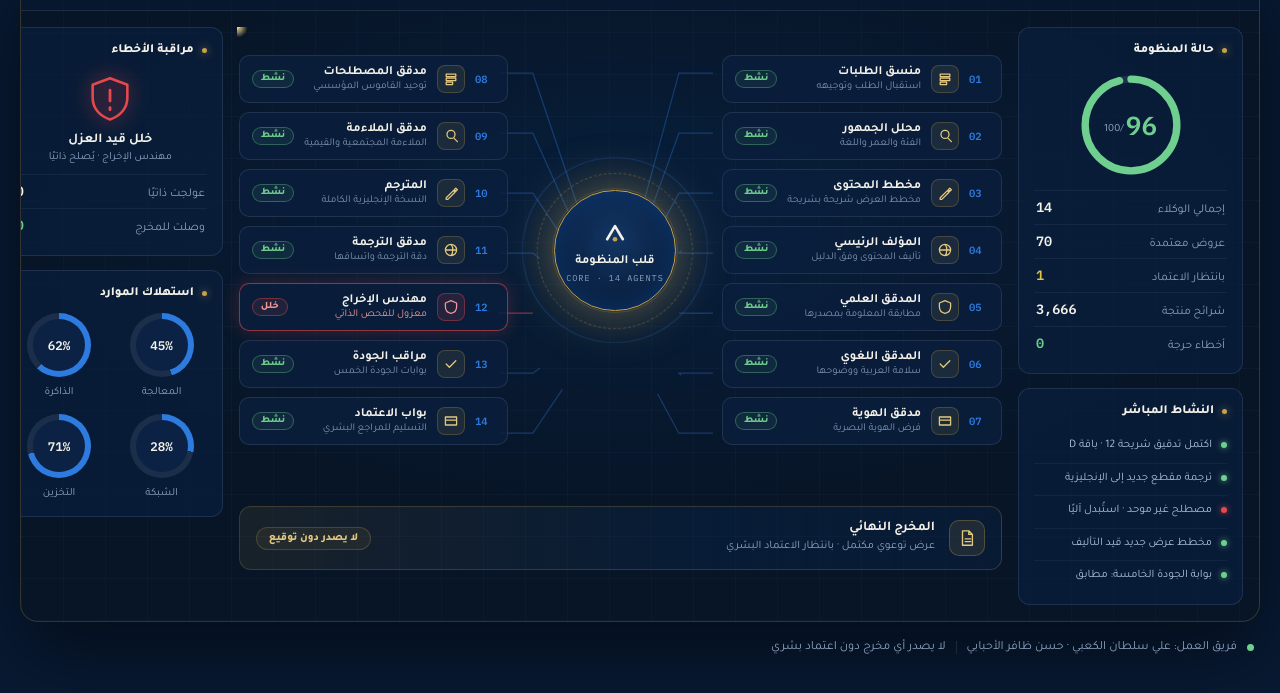
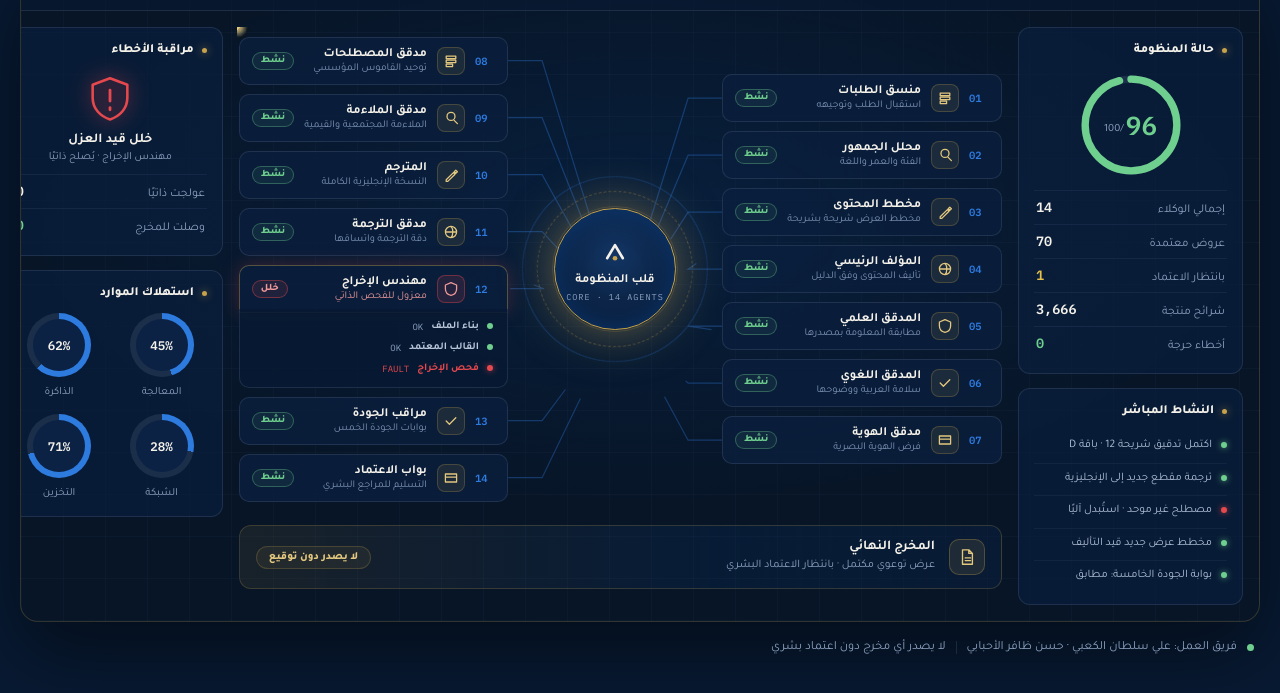
Before and after one commit to alialkaabi-ai/adcda-build-service, a website: page dash2.html in a window 1280 px wide. Shown: the part 187-880 px from the top of the page. Drawn offline with Linux system fonts and the light colour scheme.

Commit message:
dash2: expandable agent cards with sub-node fault localization

```diff
--- a/dash2.html
+++ b/dash2.html
@@ -101,6 +101,17 @@
 .cc-traces .pu{fill:#E3C87F;filter:drop-shadow(0 0 4px rgba(227,200,127,.9))}
 .cc-traces .pu.bad{fill:#E5484D;filter:drop-shadow(0 0 4px rgba(229,72,77,.9))}
 .cc-col{display:grid;gap:9px;position:relative;z-index:2}
+.cc-item .cc-sub{display:none;background:rgba(8,26,51,.9);border:1px solid var(--hair);border-top:none;border-radius:0 0 10px 10px;padding:7px 12px 8px;margin-top:-4px}
+.cc-item.open .cc-sub{display:block}
+.cc-item.open .cc-card{border-radius:10px 10px 0 0;border-color:rgba(199,162,75,.4)}
+.cc-sub .nd{display:flex;align-items:center;gap:8px;font-size:10.5px;color:var(--dim);padding:4px 2px}
+.cc-sub .nd b{font-weight:600;color:#B9C6DA}
+.cc-sub .nd .d{width:6px;height:6px;border-radius:50%;background:#6FCF8E;flex:none}
+.cc-sub .nd.bad .d{background:#E5484D;box-shadow:0 0 6px rgba(229,72,77,.7)}
+.cc-sub .nd.bad b{color:#E5484D}
+.cc-sub .nd .ms{margin-inline-start:auto;font-size:9px;color:var(--dim)}
+.cc-sub .nd.bad .ms{color:#E5484D}
+.cc-card{cursor:pointer}
 .cc-card{display:flex;align-items:center;gap:10px;background:rgba(10,31,61,.82);border:1px solid var(--hair);
   border-radius:10px;padding:9px 12px;transition:border-color .3s,box-shadow .3s,transform .3s}
 .cc-card:hover{border-color:var(--line);transform:translateY(-2px)}
@@ -592,13 +603,41 @@
 setInterval(function () { var c = document.getElementById("clock"); if (c) c.textContent = new Date().toLocaleTimeString("en-GB"); }, 1000);
 
 /* ── غرفة العمليات: البطاقات + المسارات + الخلل ── */
+var NODES = [
+  ["استلام الطلب","التحقق من الاكتمال","التوجيه للوكيل التالي"],
+  ["تحديد الفئة","تحديد العمر واللغة","ضبط مستوى المحتوى"],
+  ["بناء الهيكل","توزيع الشرائح","اعتماد المخطط"],
+  ["التأليف وفق الدليل","إسناد المصادر","تسليم المسودة"],
+  ["مطابقة المصدر","فحص الأرقام","تقرير الدقة"],
+  ["القواعد والإملاء","وضوح الصياغة","التوحيد الأسلوبي"],
+  ["الألوان والخطوط","الشعار والعناصر","مطابقة القالب"],
+  ["القاموس المؤسسي","توحيد المصطلح","فحص الممنوعات"],
+  ["الملاءمة المجتمعية","الملاءمة القيمية","فحص الحساسيات"],
+  ["الترجمة الأمينة","حفظ الأرقام","قائمة DNT"],
+  ["تطابق 1:1","لا عربي متبقٍ","اتساق المصطلح"],
+  ["بناء الملف","القالب المعتمد","فحص الإخراج"],
+  ["البوابات الخمس","الدرجة الموزونة","قرار العبور"],
+  ["الحزمة النهائية","التسليم للمحكّم","انتظار التوقيع"]
+];
 function agentCard(a, i, side) {
-  return '<div class="cc-card" data-side="' + side + '" data-i="' + i + '"><span class="num mono">' + String(i + 1).padStart(2, "0") + '</span>' +
+  var subs = NODES[i].map(function (n, k) {
+    return '<div class="nd" data-k="' + k + '"><span class="d"></span><b>' + n + '</b><span class="ms mono">OK</span></div>';
+  }).join("");
+  return '<div class="cc-item" data-i="' + i + '"><div class="cc-card" data-side="' + side + '" data-i="' + i + '"><span class="num mono">' + String(i + 1).padStart(2, "0") + '</span>' +
     '<span class="ic"><svg viewBox="0 0 20 20" width="16" height="16"><path d="' + GLYPHS[i % GLYPHS.length] + '" fill="none" stroke="currentColor" stroke-width="1.6" stroke-linecap="round" stroke-linejoin="round"/></svg></span>' +
-    '<span class="tx"><b>' + a[0] + '</b><i>' + a[1] + '</i></span><span class="st">نشط</span></div>';
+    '<span class="tx"><b>' + a[0] + '</b><i>' + a[1] + '</i></span><span class="st">نشط</span></div><div class="cc-sub">' + subs + '</div></div>';
 }
 document.getElementById("colR").innerHTML = AGENTS.slice(0, 7).map(function (a, i) { return agentCard(a, i, "r"); }).join("");
 document.getElementById("colL").innerHTML = AGENTS.slice(7).map(function (a, i) { return agentCard(a, i + 7, "l"); }).join("");
+document.querySelectorAll("#board .cc-card").forEach(function (c) {
+  c.addEventListener("click", function () {
+    var it = c.parentNode;
+    var was = it.classList.contains("open");
+    document.querySelectorAll("#board .cc-item.open").forEach(function (o) { o.classList.remove("open"); });
+    if (!was) it.classList.add("open");
+    setTimeout(function () { if (typeof drawTraces === "function") drawTraces(); }, 60);
+  });
+});
 
 function drawTraces() {
   var board = document.getElementById("board"), svg = document.getElementById("traces");
@@ -634,6 +673,11 @@
   c.classList.add("bad");
   c.querySelector(".st").textContent = "خلل";
   c.querySelector(".tx i").textContent = "معزول للفحص الذاتي";
+  var nds = c.parentNode.querySelectorAll(".cc-sub .nd");
+  var bk = Math.floor(Math.random() * nds.length);
+  if (nds[bk]) { nds[bk].classList.add("bad"); nds[bk].querySelector(".ms").textContent = "FAULT"; }
+  c.parentNode.classList.add("open");
+  setTimeout(function () { if (typeof drawTraces === "function") drawTraces(); }, 60);
   var sh = document.getElementById("shield");
   sh.classList.add("bad");
   document.getElementById("shieldT").textContent = "خلل قيد العزل";
@@ -645,6 +689,9 @@
     c.classList.remove("bad");
     c.querySelector(".st").textContent = "نشط";
     c.querySelector(".tx i").textContent = AGENTS[i][1];
+    if (nds[bk]) { nds[bk].classList.remove("bad"); nds[bk].querySelector(".ms").textContent = "OK"; }
+    c.parentNode.classList.remove("open");
+    setTimeout(function () { if (typeof drawTraces === "function") drawTraces(); }, 60);
     sh.classList.remove("bad");
     document.getElementById("shieldT").textContent = "لا توجد أخطاء";
     document.getElementById("shieldS").textContent = "كل الوكلاء يعملون بكفاءة";
```
